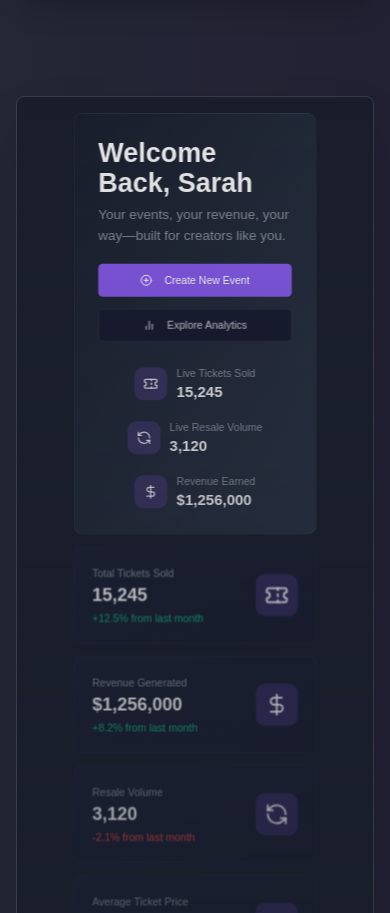
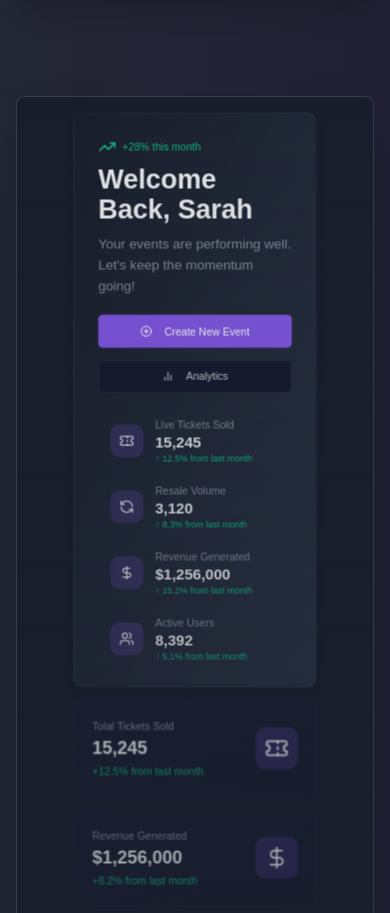
Before and after one commit to edentickets/eden-tix-safeguard, a React (Vite) app: page /creators in a window 390 px wide. Shown: the part 4579-5492 px from the top of the page. Built offline with nearby package versions, Linux system fonts and the light colour scheme; a web font is replaced by a local one; what @supabase/auth-helpers-react would draw is missing.

Commit message:
Build and enhance application
Continued development and enhancements to the application codebase.
[skip gpt_engineer]

```diff
--- a/src/components/dashboard/DashboardHeader.tsx
+++ b/src/components/dashboard/DashboardHeader.tsx
@@ -1,6 +1,6 @@
 import React from "react";
 import { Button } from "@/components/ui/button";
-import { PlusCircle, BarChart2 } from "lucide-react";
+import { PlusCircle, BarChart2, TrendingUp } from "lucide-react";
 import { LiveMetrics } from "./LiveMetrics";
 import { motion } from "framer-motion";
 
@@ -12,10 +12,18 @@ export function DashboardHeader() {
       <motion.div
         initial={{ opacity: 0, y: 20 }}
         animate={{ opacity: 1, y: 0 }}
-        className="p-8 rounded-xl bg-gradient-to-br from-eden-dark/90 to-eden-light/80 border border-white/5 backdrop-blur-sm hover:border-white/10 transition-all duration-300"
+        className="p-8 rounded-xl bg-gradient-to-br from-eden-dark/90 to-eden-light/80 border border-white/5 backdrop-blur-sm hover:border-white/10 transition-all duration-300 shadow-lg"
       >
         <div className="flex flex-col md:flex-row justify-between items-start gap-6">
-          <div className="space-y-2">
+          <div className="space-y-3">
+            <motion.div
+              initial={{ opacity: 0, x: -20 }}
+              animate={{ opacity: 1, x: 0 }}
+              className="flex items-center gap-2"
+            >
+              <TrendingUp className="w-6 h-6 text-eden-secondary" />
+              <span className="text-sm font-medium text-eden-secondary">+28% this month</span>
+            </motion.div>
             <motion.h1
               initial={{ opacity: 0, x: -20 }}
               animate={{ opacity: 1, x: 0 }}
@@ -24,24 +32,24 @@ export function DashboardHeader() {
               Welcome Back, {organizerName}
             </motion.h1>
             <p className="text-lg text-gray-400/80">
-              Your events, your revenue, your way—built for creators like you.
+              Your events are performing well. Let's keep the momentum going!
             </p>
           </div>
           <div className="flex flex-col sm:flex-row gap-4 w-full md:w-auto">
             <Button
-              className="bg-eden-primary/90 hover:bg-eden-primary transition-colors duration-300 text-white w-full sm:w-auto"
+              className="bg-eden-primary/90 hover:bg-eden-primary transition-colors duration-300 text-white w-full sm:w-auto group"
               size="lg"
             >
-              <PlusCircle className="mr-2 h-5 w-5" />
+              <PlusCircle className="mr-2 h-5 w-5 group-hover:rotate-90 transition-transform duration-300" />
               Create New Event
             </Button>
             <Button
               variant="outline"
               size="lg"
-              className="border-white/10 hover:bg-white/5 text-white/80 w-full sm:w-auto backdrop-blur-sm"
+              className="border-white/10 hover:bg-white/5 text-white/80 w-full sm:w-auto backdrop-blur-sm group"
             >
-              <BarChart2 className="mr-2 h-5 w-5" />
-              Explore Analytics
+              <BarChart2 className="mr-2 h-5 w-5 group-hover:scale-110 transition-transform duration-300" />
+              Analytics
             </Button>
           </div>
         </div>
--- a/src/components/dashboard/LiveMetrics.tsx
+++ b/src/components/dashboard/LiveMetrics.tsx
@@ -1,17 +1,21 @@
 import React from "react";
 import { motion } from "framer-motion";
-import { Ticket, DollarSign, RefreshCcw } from "lucide-react";
+import { Ticket, DollarSign, RefreshCcw, Users } from "lucide-react";
 
 interface MetricProps {
   icon: React.ReactNode;
   label: string;
   value: string;
+  trend?: {
+    value: string;
+    positive: boolean;
+  };
   animate?: boolean;
 }
 
-const Metric = ({ icon, label, value, animate = true }: MetricProps) => (
+const Metric = ({ icon, label, value, trend, animate = true }: MetricProps) => (
   <motion.div
-    className="flex items-center gap-3 px-4 hover:scale-105 transition-transform duration-300"
+    className="flex items-center gap-4 px-4 hover:scale-105 transition-transform duration-300"
     initial={{ opacity: 0, y: 20 }}
     animate={{ opacity: 1, y: 0 }}
     whileHover={{ y: -5 }}
@@ -35,29 +39,41 @@ const Metric = ({ icon, label, value, animate = true }: MetricProps) => (
           value
         )}
       </p>
+      {trend && (
+        <p className={`text-xs ${trend.positive ? 'text-eden-secondary' : 'text-red-400'} flex items-center gap-1`}>
+          {trend.positive ? '↑' : '↓'} {trend.value} from last month
+        </p>
+      )}
     </div>
   </motion.div>
 );
 
 export function LiveMetrics() {
   return (
-    <div className="mt-8 flex flex-col md:flex-row justify-between items-center gap-6 md:gap-0">
+    <div className="mt-8 grid grid-cols-1 md:grid-cols-2 lg:grid-cols-4 gap-6">
       <Metric
         icon={<Ticket className="w-5 h-5" />}
         label="Live Tickets Sold"
         value="15,245"
+        trend={{ value: "12.5%", positive: true }}
       />
-      <div className="hidden md:block h-12 w-px bg-white/5" />
       <Metric
         icon={<RefreshCcw className="w-5 h-5" />}
-        label="Live Resale Volume"
+        label="Resale Volume"
         value="3,120"
+        trend={{ value: "8.3%", positive: true }}
       />
-      <div className="hidden md:block h-12 w-px bg-white/5" />
       <Metric
         icon={<DollarSign className="w-5 h-5" />}
-        label="Revenue Earned"
+        label="Revenue Generated"
         value="$1,256,000"
+        trend={{ value: "15.2%", positive: true }}
+      />
+      <Metric
+        icon={<Users className="w-5 h-5" />}
+        label="Active Users"
+        value="8,392"
+        trend={{ value: "5.1%", positive: true }}
       />
     </div>
   );
```
